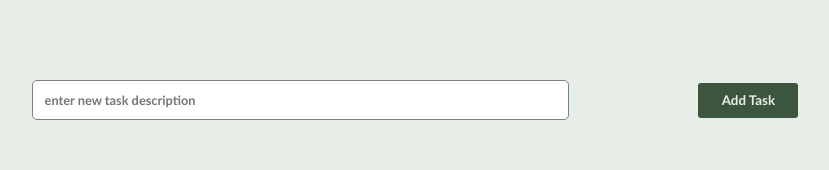
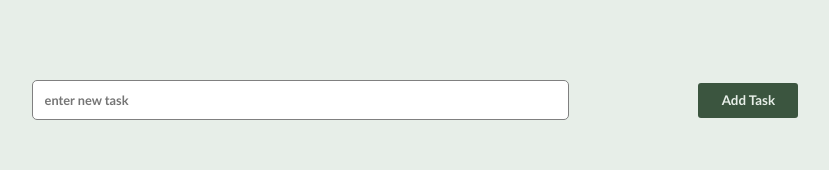
Before and after one commit to hossamYNWA/tasks-manager, a React (Create React App) app: page / in a window 1280 px wide. Shown: the top 170 px of the page, without its empty margins (225-1054 px from the left). Built offline with nearby package versions, Linux system fonts and the light colour scheme; a web font is replaced by a local one.

Commit message:
edited placeholder

```diff
--- a/src/components/AddTask.jsx
+++ b/src/components/AddTask.jsx
@@ -10,11 +10,7 @@ const AddTask = ({ addItem }) => {
   };
   return (
     <div className="add-box">
-      <input
-        ref={taskRef}
-        type="text"
-        placeholder="enter new task description"
-      />
+      <input ref={taskRef} type="text" placeholder="enter new task" />
       <button type="button" onClick={addTaskHandler}>
         Add Task
       </button>
```
